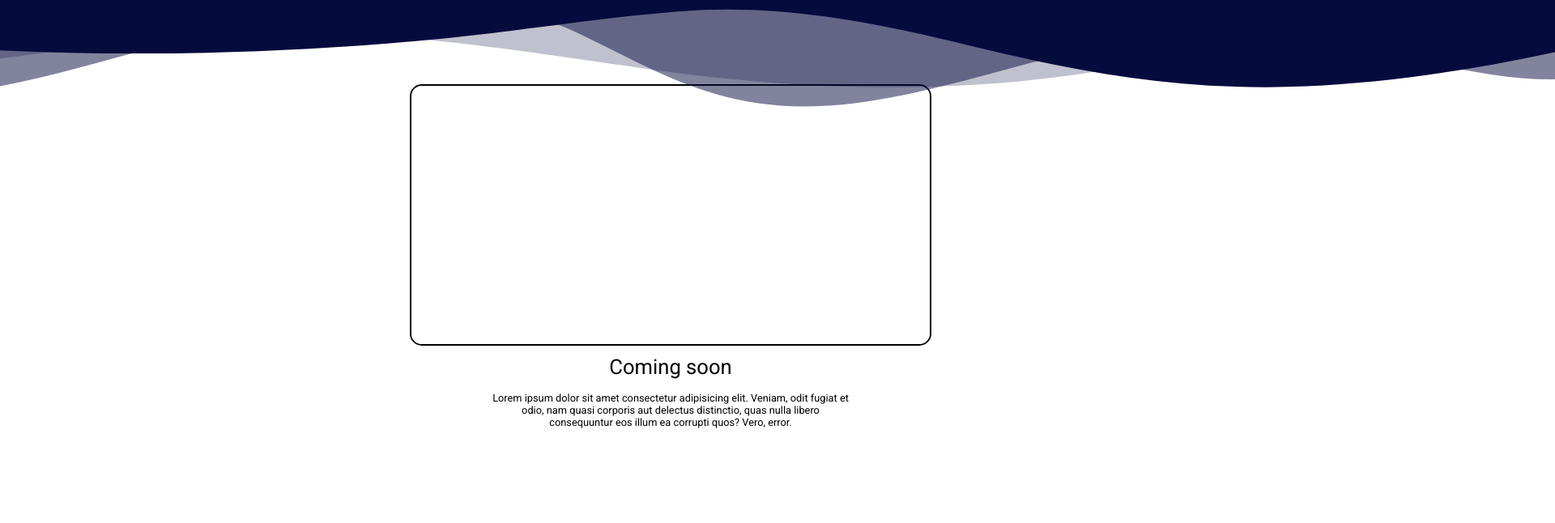
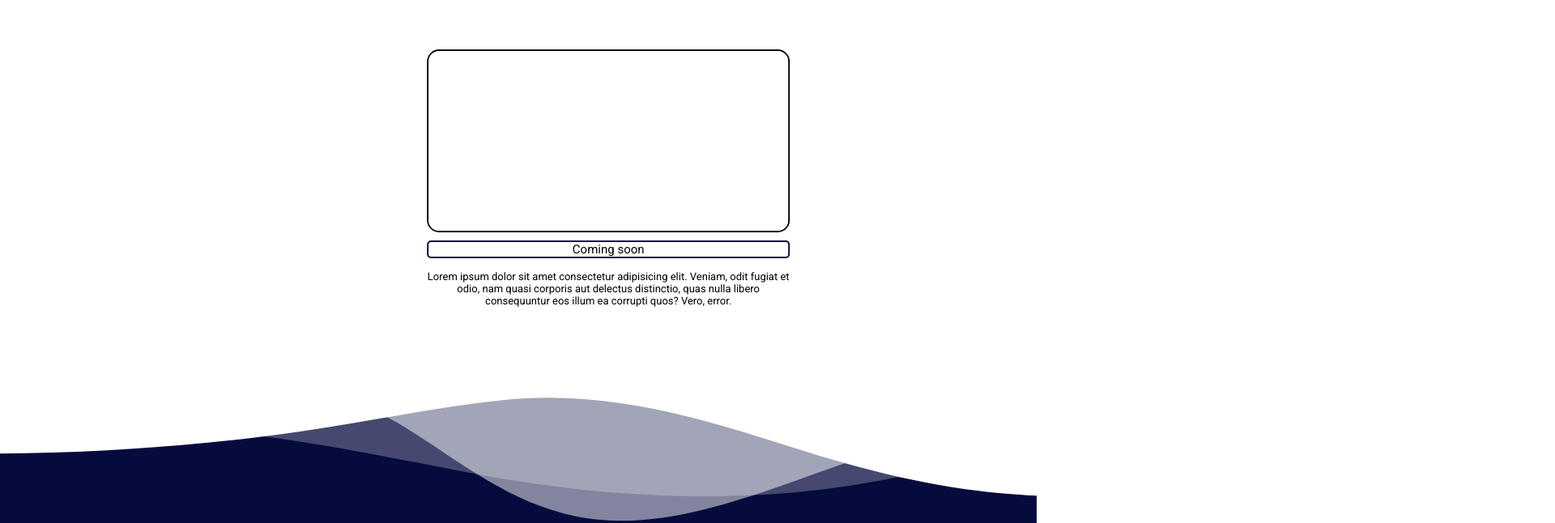
Before and after one commit to Hamburglers/project-hub, a Vue app: page / in a window 1280 px wide. Shown: the part 752-1398 px from the top of the page at 81% size, 1920 px wide, since content can reach past the window. Built offline with nearby package versions, Linux system fonts and the light colour scheme.

Commit message:
spaced out sections

```diff
--- a/src/App.vue
+++ b/src/App.vue
@@ -39,7 +39,7 @@ const currentView = computed(() => {
             </svg>
         </div>
         <div class="dostext">
-        <a href="#/todo"><img src="/blank.png"></a>
+        <a href="#/todo"><img class="inverse" src="/blank.png"></a>
         <a href="#/todo" id="button" class="inverse">Coming soon</a>
         <br>
         Lorem ipsum dolor sit amet consectetur adipisicing elit. Veniam, odit fugiat et odio, nam quasi corporis aut delectus distinctio, quas nulla libero consequuntur eos illum ea corrupti quos? Vero, error.
@@ -80,14 +80,18 @@ body {
   margin: 0px;
   overflow-x: hidden;
 }
+
+html {
+  overflow-x: hidden;
+}
+
 </style>
 
 <style scoped>
 
 .custom-shape-divider-top-1702011878 {
-    position: absolute;
-    top: 0;
-    left: 0;
+    position: relative;
+    margin-top: -70px;
     width: 100%;
     overflow: hidden;
     line-height: 0;
@@ -96,7 +100,7 @@ body {
 .custom-shape-divider-top-1702011878 svg {
     position: relative;
     display: block;
-    width: calc(100% + 1.3px);
+    width: 100%;
     height: 150px;
 }
 
@@ -105,10 +109,9 @@ body {
 }
 
 .custom-shape-divider-top-1702017514 {
-    position: absolute;
-    top: 0;
-    left: 0;
+    position: relative;
     width: 100%;
+    margin-top: -70px;
     overflow: hidden;
     line-height: 0;
 }
@@ -123,7 +126,6 @@ body {
 .custom-shape-divider-top-1702017514 .shape-fill {
     fill: #FFFFFF;
 }
-COPY HTMLCOPY CSSDOWNLOAD SVG
 
 header, h2{
   display: flex;
@@ -152,8 +154,7 @@ h2 span {
 
 section {
   border: 0;
-  margin: 0;
-  padding: 0;
+  padding-bottom: 0;
   width: 100%;
   position: relative;
 }
@@ -167,7 +168,7 @@ a {
   height: 20%;
   gap: 10px;
   justify-content: center;
-  font-size: 2vw;
+  font-size: 15px;
   border-radius: 5px;
   color: white;
   margin-top: 10px;
@@ -184,6 +185,10 @@ a:hover {
 
 #button {
   border: 1px solid white;
+}
+
+#button.inverse {
+  border: 2px solid #060b3e;
 }
 
 .inverse {
@@ -211,20 +216,25 @@ a:hover {
 
 img {
   width: 50vw;
+  min-width: 300px;
+  max-width: 600px;
   height: auto;
   left: 0px;
+  border-radius: 15px;
   border: 2px solid black;
-  border-radius: 15px;
 }
 
 .unotext, .dostext, .trestext {
-  max-width: 35vw;
+  max-width: 600px;
+  min-width: 300px;
+  width: 35vw;
   font-size: 15px;
   padding: 40px;
 }
 
 
 .uno, .dos, .tres {
+  min-width: 300px;
   display: flex;
   flex-direction: column;
   width: 100%; /* Full width */
@@ -232,9 +242,11 @@ img {
   transition: transform 0.5s; /* Smooth transition for the transform */
 }
 
+.dos, .tres {
+}
+
 .unotext, .dostext, .trestext {
-  max-width: 35vw;
-  font-size: 1vw;
+  font-size: 13px;
   text-align: center;
   margin: 0 auto;
   color: white;
@@ -247,12 +259,12 @@ img {
 /* Apply transform to shift each section */
 .uno {
   background-color: #060b3e;
-  transform: translateX(-20vw); /* Shift slightly to the right */
+  transform: translateX(-20vw); /* Shift slightly to the left */
 }
 
 .dos {
   background-color: white;
-  transform: translateX(10vw); /* Shift more to the right */
+  transform: translateX(4vw);
 }
 
 .tres {
```
Also changed, not shown: 1 other file (tests, documents, lock files or other folders).
